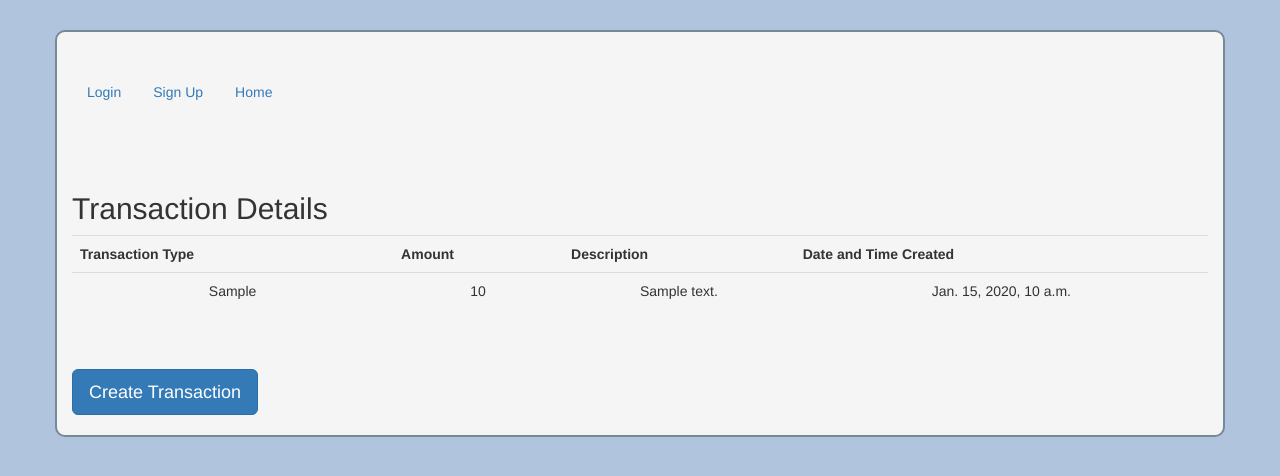
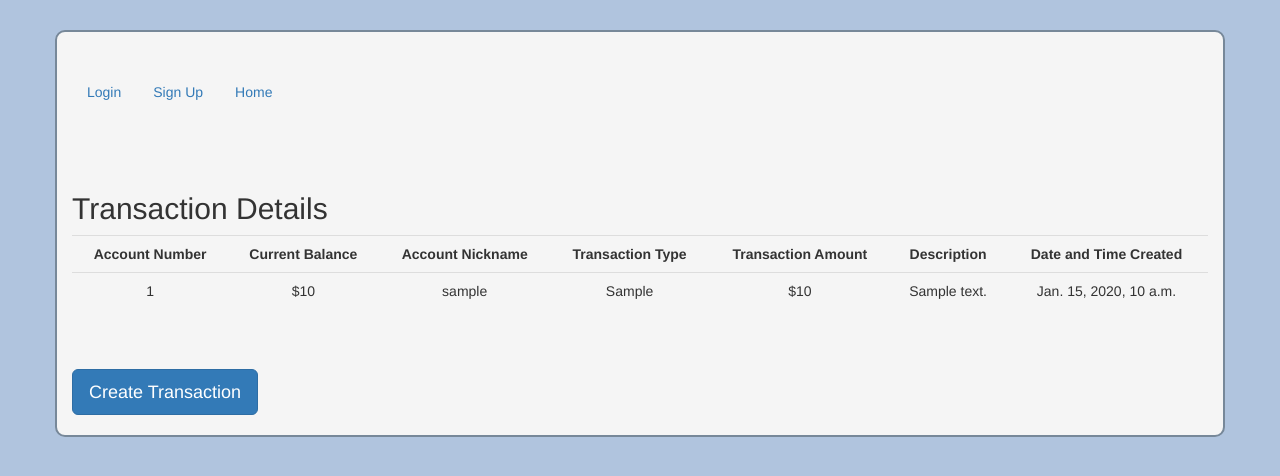
Before and after one commit to benhigh22/iron_bank, a Django app: template templates/iron_bank_app/transaction_detail.html in a window 1280 px wide. Shown: the top 476 px of the page. Run offline with Django 3.2, Linux system fonts and the light colour scheme; the template is opened without the code that fills it: most values are stand-ins (such as "Sample title", 1, 10 or a date in 2020); some libraries are stand-ins or nearby versions.

Commit message:
Complete

```diff
--- a/iron_bank_app/static/base_style.css
+++ b/iron_bank_app/static/base_style.css
@@ -19,3 +19,7 @@ h1{
 table{
     text-align: center;
 }
+
+th{
+    text-align: center;
+}
--- a/templates/iron_bank_app/transaction_detail.html
+++ b/templates/iron_bank_app/transaction_detail.html
@@ -5,13 +5,21 @@
 
 <h2>Transaction Details</h2>
    <table class="table">
-         <tr><th>Transaction Type</th>
-          <th>Amount</th><th>Description</th>
+          <tr><th>Account Number</th>
+          <th>Current Balance</th>
+          <th>Account Nickname</th>
+          <th>Transaction Type</th>
+          <th>Transaction Amount</th>
+          <th>Description</th>
           <th>Date and Time Created</th></tr>
-           <tr><td>{{ object.get_trans_type_display }}</td>
-               <td>{{ object.amount }}</td>
-               <td>{{ object.description }}</td>
-               <td>{{ object.time_created }}</td></tr>
+
+          <tr><td>{{ object.account_id }}</td>
+          <td>${{ object.account.balance }}</td>
+          <td>{{ object.account.nickname }}</td>
+          <td>{{ object.get_trans_type_display }}</td>
+          <td>${{ object.amount }}</td>
+          <td>{{ object.description }}</td>
+          <td>{{ object.time_created }}</td></tr>
    </table>
     <br><br>
    <a href="{% url 'trans_create_view' object.id %}" class="btn btn-primary btn-lg" role="button">Create Transaction</a>
```
Also changed, not shown: templates/iron_bank_app/transaction_list.html (+7 -4 lines), db.sqlite3.
